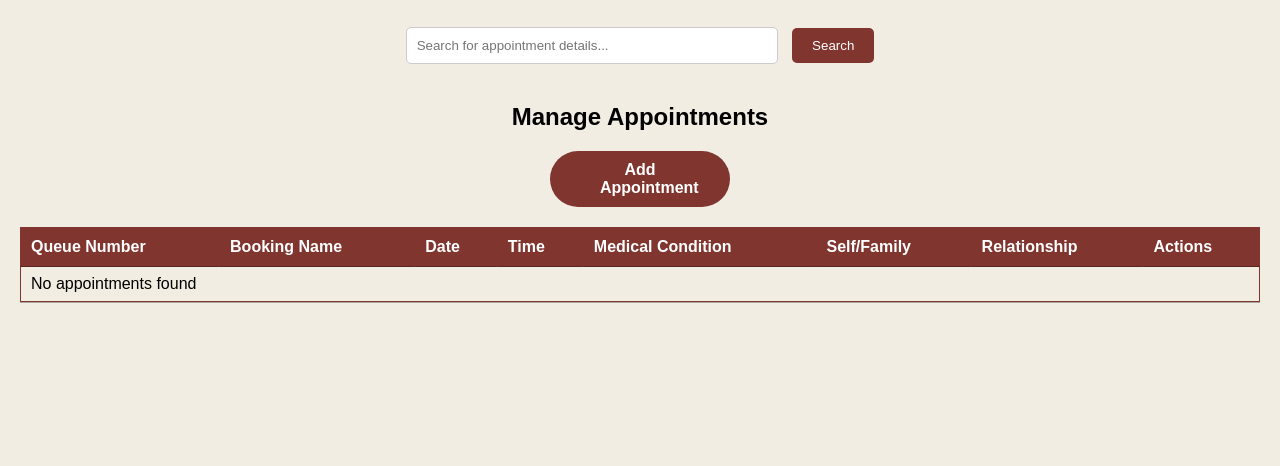
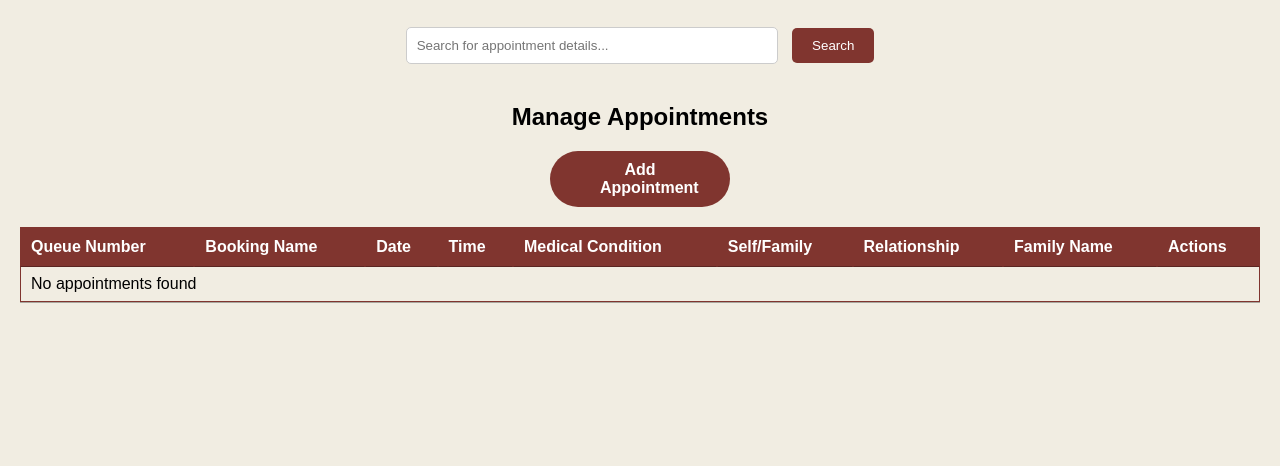
Before and after one commit to weih3ng/SINNAM_FYP, a PHP site: page /manageAppointments.php in a window 1280 px wide. Shown: the part 382-848 px from the top of the page. Run offline with PHP 8.4, Linux system fonts and the light colour scheme; data that the repository does not hold is empty; some libraries are stand-ins or nearby versions.

Commit message:
removed search bar and added family name field

```diff
--- a/manageAppointments.php
+++ b/manageAppointments.php
@@ -37,19 +37,21 @@ if ($_SERVER['REQUEST_METHOD'] == 'POST' && isset($_POST['patients_id'])) {
     $medical_condition = $_POST['medical_condition'] ?? '';
     $is_for_self = $_POST['is_for_self'] ?? '';
     $relationship_type = $_POST['relationship_type'] ?? '';
+    $family_name = $_POST['family_name'] ?? '';
     $doctor_id = 1; // Fixed doctor ID
 
-    // Set relationship_type to empty string if booking is for self
+    // Set relationship_type and family_name to empty string if booking is for self
     if ($is_for_self == '1') {
         $relationship_type = '';
+        $family_name = '';
     }
 
         if (isset($_POST['appointment_id'])) {
             // Update existing appointment
             $appointment_id = $_POST['appointment_id'];
-            $sql = "UPDATE appointments SET patients_id = ?, doctor_id = ?, date = ?, time = ?, is_for_self = ?, relationship_type = ?, medical_condition = ? WHERE appointment_id = ?";
+            $sql = "UPDATE appointments SET patients_id = ?, doctor_id = ?, date = ?, time = ?, is_for_self = ?, relationship_type = ?, family_name = ?, medical_condition = ? WHERE appointment_id = ?";
             $stmt = mysqli_prepare($link, $sql);
-            mysqli_stmt_bind_param($stmt, 'iississi', $patients_id, $doctor_id, $date, $time, $is_for_self, $relationship_type, $medical_condition, $appointment_id);
+            mysqli_stmt_bind_param($stmt, 'iississsi', $patients_id, $doctor_id, $date, $time, $is_for_self, $relationship_type, $family_name, $medical_condition, $appointment_id);
 
         if (mysqli_stmt_execute($stmt)) {
             // Set success message
@@ -76,7 +78,7 @@ if ($patients_result && mysqli_num_rows($patients_result) > 0) {
 
 // Fetch appointments data
 $appointments_sql = "SELECT a.appointment_id, a.patients_id, a.doctor_id, a.date, a.time, a.is_for_self,
-        a.relationship_type, a.medical_condition, p.name
+        a.relationship_type, a.family_name, a.medical_condition, p.name
         FROM appointments AS a
         INNER JOIN patients AS p ON a.patients_id = p.patients_id";
 $appointments_result = mysqli_query($link, $appointments_sql);
@@ -337,6 +339,7 @@ $appointments_result = mysqli_query($link, $appointments_sql);
                 <th>Medical Condition</th>
                 <th>Self/Family</th>
                 <th>Relationship</th>
+                <th>Family Name</th>
                 <th>Actions</th>
             </tr>
             </thead>
@@ -356,10 +359,11 @@ $appointments_result = mysqli_query($link, $appointments_sql);
                             <td>{$row['medical_condition']}</td>
                             <td>{$is_for_self_display}</td>
                             <td>{$row['relationship_type']}</td>
+                            <td>{$row['family_name']}</td>
                             <td>";
                             // Check if appointment date is in the past
                             if ($row['date'] >= $current_date) {
-                                echo"<a href='#' class='edit-link' data-id='{$row['appointment_id']}' data-patients_id='{$row['patients_id']}' data-name='{$row['name']}' data-date='{$row['date']}' data-time='{$row['time']}' data-medical_condition='{$row['medical_condition']}' data-is_for_self='{$row['is_for_self']}' data-relationship_type='{$row['relationship_type']}'>Edit</a> |
+                                echo"<a href='#' class='edit-link' data-id='{$row['appointment_id']}' data-patients_id='{$row['patients_id']}' data-name='{$row['name']}' data-date='{$row['date']}' data-time='{$row['time']}' data-medical_condition='{$row['medical_condition']}' data-is_for_self='{$row['is_for_self']}' data-relationship_type='{$row['relationship_type']}' data-family_name='{$row['family_name']}'>Edit</a> |
                                 <a href='manageAppointments.php?delete_id={$row['appointment_id']}'>Delete</a>";
                             } else {
                                 echo "";
@@ -368,7 +372,7 @@ $appointments_result = mysqli_query($link, $appointments_sql);
                                   </tr>";
                             }
                         } else {
-                echo "<tr><td colspan='8'>No appointments found</td></tr>";
+                echo "<tr><td colspan='9'>No appointments found</td></tr>";
             }
             ?>
             </tbody>
@@ -407,6 +411,8 @@ $appointments_result = mysqli_query($link, $appointments_sql);
                     <option value="parent">Parent</option>
                     <option value="other">Other</option>
                 </select>
+                <label for="edit_family_name">Family Name:</label>
+                <input type="text" id="edit_family_name" name="family_name">
             </div>
             <div class="button-container">
                 <button type="submit">Update Appointment</button>
@@ -432,7 +438,9 @@ $appointments_result = mysqli_query($link, $appointments_sql);
 
     <script>
         $(document).ready(function() {
-            $('#appointmentsTable').DataTable();
+            $('#appointmentsTable').DataTable({
+                searching: false // Disable the search bar
+            });
         });
 
         function searchTable() {
@@ -496,6 +504,7 @@ $appointments_result = mysqli_query($link, $appointments_sql);
                     document.getElementById('edit_is_for_self_family').checked = true;
                     document.getElementById('edit_family_info').style.display = 'block';
                     document.getElementById('edit_relationship_type').value = this.dataset.relationship_type;
+                    document.getElementById('edit_family_name').value = this.dataset.family_name;
                 }
                 document.getElementById('editAppointmentForm').style.display = 'block';
             });
--- a/manageUsers.php
+++ b/manageUsers.php
@@ -423,7 +423,9 @@ $inactive_patients = $inactive_patients_row['inactive_patients'];
 
     <script>
         $(document).ready(function() {
-            $('#patientsTable').DataTable();
+            $('#patientsTable').DataTable({
+                searching: false // Disable the search bar
+            });
         });
 
         //function for collapsible button leading to forms
```
Also changed, not shown: adminAddAppointment.php (+8 -4 lines).
